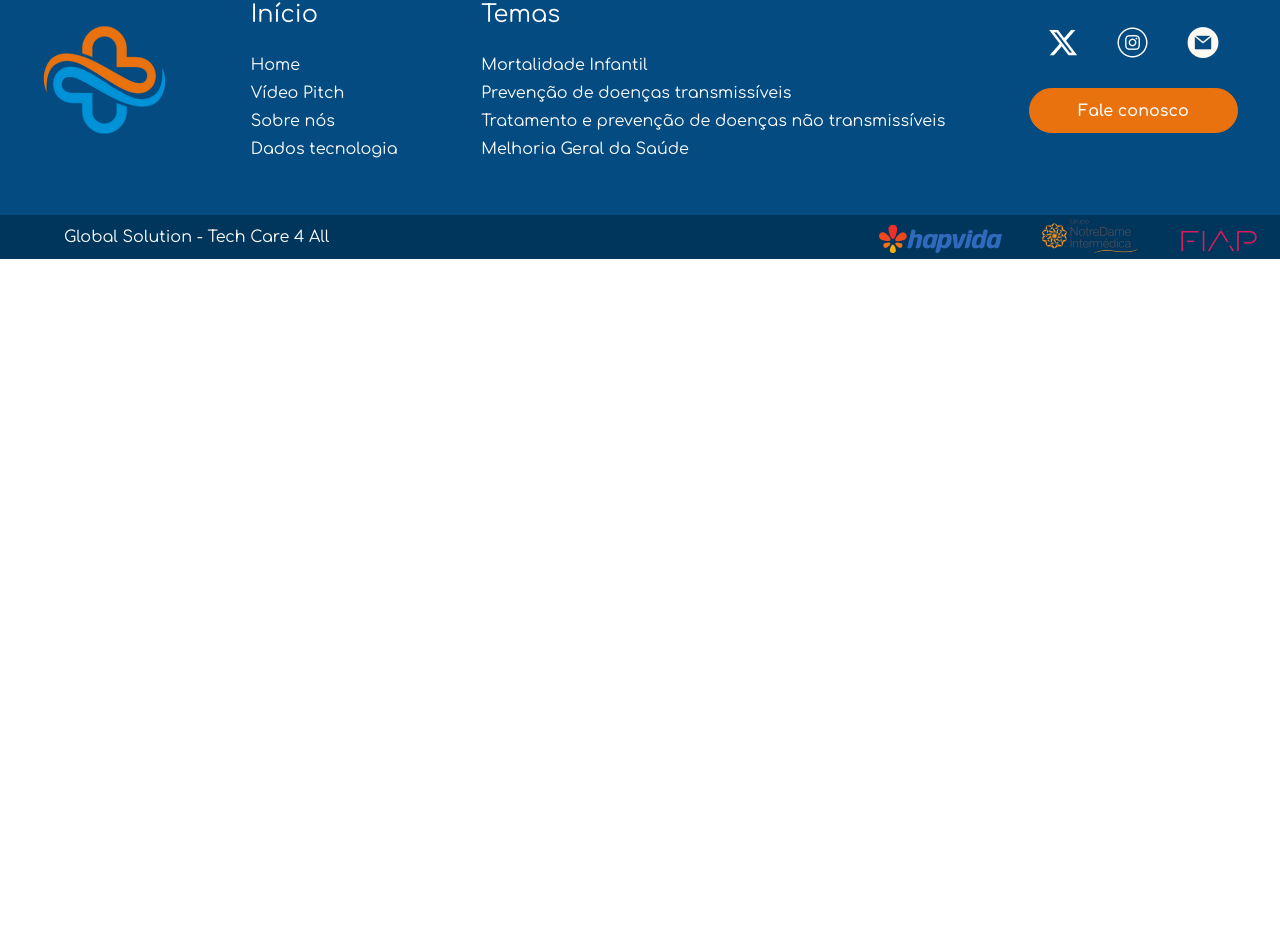
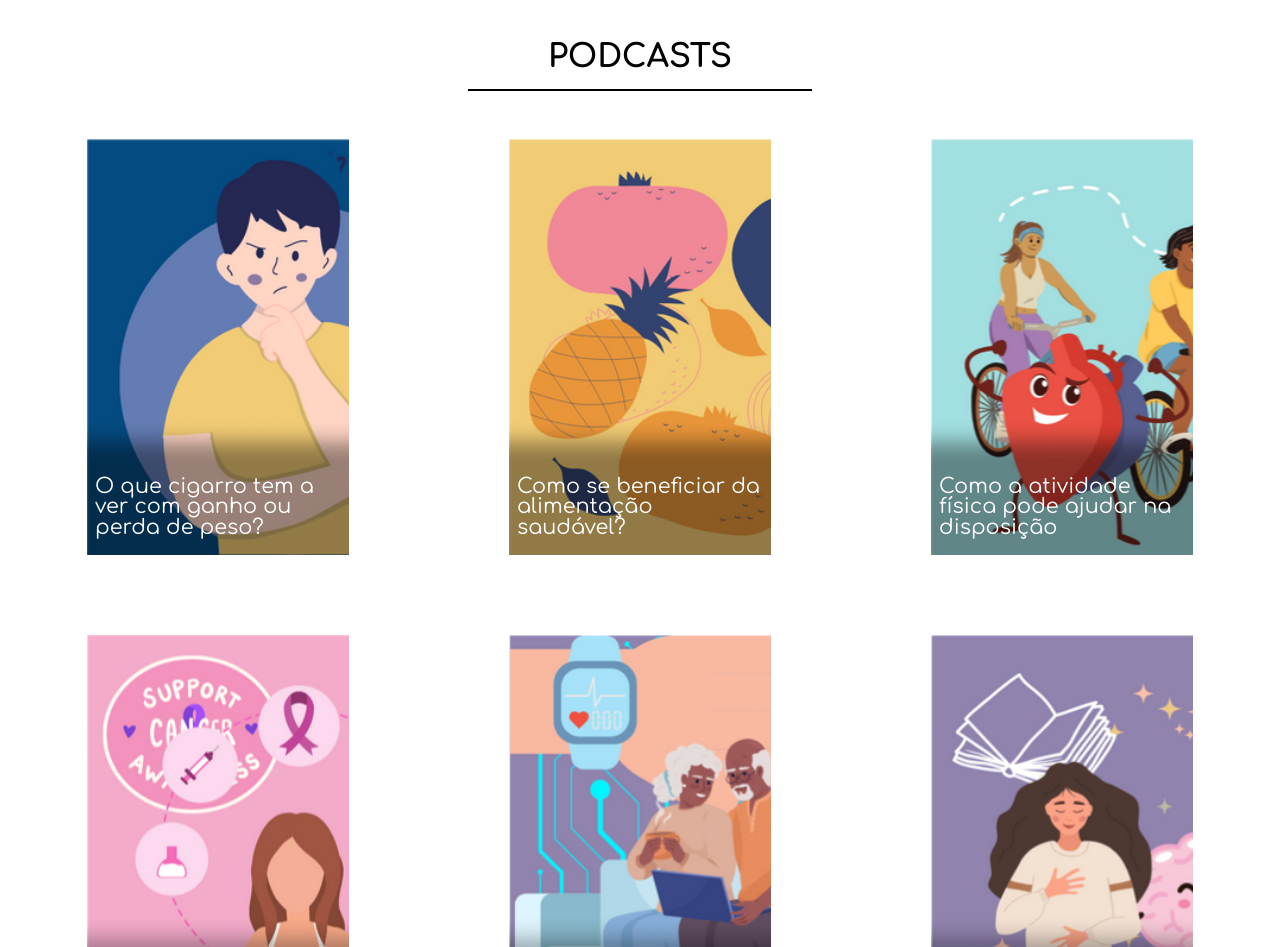
Before and after one commit to Babi-Tech-Cara-4-All/Babi-Tech-Care-4-All-App, a React (Vite) app: page /Melhoria-Geral-Da-Saude in a window 1280 px wide. Shown: the part 1853-2800 px from the top of the page. Before the commit the page ends 2112 px from the top, so only its background shows below. Built offline with nearby package versions, Linux system fonts and the light colour scheme.

Commit message:
add cards

```diff
--- a/src/Pages/MelhoriaGeralSaude/MelhoriaGeralSaude.jsx
+++ b/src/Pages/MelhoriaGeralSaude/MelhoriaGeralSaude.jsx
@@ -15,8 +15,10 @@ import i6 from "../../assets/imgMelhoria/i6.png";
 import info2 from "../../assets/imgMelhoria/info2.png";
 
 const MelhoriaGeralSaude = () => {
-  const [textoVisivel, setTextoVisivel] = useState("");
-  const [tituloAtivo, setTituloAtivo] = useState("");
+  const [textoVisivel, setTextoVisivel] = useState(
+    "Reforçar a prevenção e o tratamento dos problemas decorrentes do uso de substâncias, incluindo o abuso de drogas entorpecentes e uso nocivo do álcool."
+  );
+  const [tituloAtivo, setTituloAtivo] = useState("ODS 3.5");
 
   const odsList = [
     {
@@ -69,9 +71,6 @@ const MelhoriaGeralSaude = () => {
     setCurrentImage((prev) => (prev - 1 + images.length) % images.length);
   };
 
-
-
-
   return (
     <div className={styles.nTransmissivelContainer}>
       <div className={styles.bannerNTransmissivel}>
@@ -105,153 +104,78 @@ const MelhoriaGeralSaude = () => {
             <img src={ODS3} alt="" />
           </section>
           <section className={styles.carrossel}>
-
-
-          <a href={imageLinks[currentImage]} target="_blank" rel="noopener noreferrer">
-          <img src={images[currentImage]} alt="" />
-          </a>
-
-        <button className={styles.botao1} onClick={nextImage}> next </button>
-      </section>
-        </div>
-      </div>
-      {/* <div className={styles.gridArea}>
-        <div className={styles.bodyPage}>
-          <section className={styles.odsContainer}>
-            <div className={styles.odsImages}>
-              <img className={styles.baby} src={imgAbs} alt="baby"></img>
-              <img className={styles.babies} src={imgRela} alt="babies"></img>
-            </div>
-            <div className={styles.odsText}>
-              <div>
-                <h1>ODS 3.4 DA ONU</h1>
-                <h3>
-                  Até 2030, reduzir em um terço a mortalidade prematura por
-                  doenças não transmissíveis via prevenção e tratamento,
-                  promover a saúde mental e o bem-estar, a saúde do trabalhador
-                  e da trabalhadora, e prevenir o suicídio, alterando
-                  significativamente a tendência de aumento.
-                </h3>
-              </div>
-            </div>
+            <a
+              href={imageLinks[currentImage]}
+              target="_blank"
+              rel="noopener noreferrer"
+            >
+              <img src={images[currentImage]} alt="" />
+            </a>
+            <button className={styles.botao1} onClick={nextImage}>
+              next
+            </button>
           </section>
-          <section className={styles.mulherFalando}>
-            <h2>O que é uma doença crônica?</h2>
-            <img src={mulherFalando} alt="" />
+          <section className={styles.imagensTextoContainer}>
+            <h1>PODCASTS</h1>
+            <section className={styles.imagensTextoGrid}>
+              <a
+                href="https://soundcloud.com/saudebrasil/o-que-o-cigarro-tem-a-ver-com-o-ganho-ou-perda-de-peso"
+                target="_blank"
+                rel="noopener noreferrer"
+                className={styles.imagensTexto1}
+              >
+                <p>O que cigarro tem a ver com ganho ou perda de peso?</p>
+              </a>
+              <a
+                href="https://soundcloud.com/saudebrasil/como-se-beneficiar-da-alimentacao-saudavel"
+                target="_blank"
+                rel="noopener noreferrer"
+                className={styles.imagensTexto2}
+              >
+                <p>Como se beneficiar da alimentação saudável?</p>
+              </a>
+              <a
+                href="https://soundcloud.com/saudebrasil/como-a-pratica-de-atividade-fisica-pode-melhorar-a-disposicao"
+                target="_blank"
+                rel="noopener noreferrer"
+                className={styles.imagensTexto3}
+              >
+                {" "}
+                <p>Como a atividade física pode ajudar na disposição</p>
+              </a>
+              <a
+                href="https://soundcloud.com/saudebrasil/aleitamento-materno-protege-contra-o-cancer-de-mama"
+                target="_blank"
+                rel="noopener noreferrer"
+                className={styles.imagensTexto4}
+              >
+                {" "}
+                <p>Aleitamento materno protege contra o câncer de mama</p>
+              </a>
+              <a
+                href="https://www.boaconsulta.com/blog/aplicativos-saude-bem-estar/"
+                target="_blank"
+                rel="noopener noreferrer"
+                className={styles.imagensTexto5}
+              >
+                {" "}
+                <p>Aplicativos de saúde que você precisa conhecer!</p>
+              </a>
+              <a
+                href="https://soundcloud.com/saudebrasil/como-esta-sua-saude-mental-em-tempos-de-pandemia"
+                target="_blank"
+                rel="noopener noreferrer"
+                className={styles.imagensTexto6}
+              >
+                {" "}
+                <p>
+                  Como está sua saúde mental em tempos de pós - pandemia?
+                </p>
+              </a>
+            </section>
           </section>
         </div>
       </div>
-      <section className={styles.NTransmissivelSection}>
-        <div className={styles.gridNTransmissivel}>
-          <div className={styles.bodyNTransmissivel}>
-            <div className={styles.informacoes}>
-              <div className={styles.grafPizza}>
-                <img src={grafpizza} alt="grafico de pizza" />
-                <p>
-                  69% das mortes ocorridas no Brasil em 2016 <br /> foram por
-                  doenças crônicas não <br /> transmissíveis.
-                </p>
-              </div>
-              <p className={styles.informacoesDestaque}>
-                Maior alerta é na faixa de 30 a 69 anos, quando maioria das
-                mortes são consideradas evitáveis
-              </p>
-            </div>
-            <div className={styles.grafico}>
-              <img src={graflinha} alt="grafico de Linha" />
-            </div>
-          </div>
-        </div>
-      </section>
-      <section className={styles.section2}>
-        <section className={styles.gridArea2}>
-          <div className={styles.bodyPage2}>
-            <section className={styles.doencas}>
-              <h2>Doenças</h2>
-              <div className={styles.doencasFlex}>
-                <Reason icone={diabetes} texto="Diabetes" />
-                <Reason
-                  icone={mentais}
-                  texto="Condições mentais e neurológicas"
-                />
-                <Reason icone={cardio} texto="Doenças cardiovasculares" />
-                <Reason icone={respiratorias} texto="Doenças Respiratórias" />
-                <Reason icone={cancer} texto="Câncer" />
-              </div>
-            </section>
-            <section className={styles.doencas}>
-              <h2 className={styles.doencasH1azul}>Fatores de Risco</h2>
-              <div className={styles.doencasFlex}>
-                <Reason icone={alimentacao} texto="Alimentação inadequada" />
-                <Reason icone={alcool} texto="Uso abusivo de álcool" />
-                <Reason icone={poluicao} texto="Poluiçãou do ar" />
-                <Reason icone={tabagismo} texto="Tabagismo" />
-                <Reason icone={sedentarismo} texto="Sedentarismo" />
-              </div>
-            </section>
-          </div>
-        </section>
-      </section>
-      <section className={styles.BemEstarSection}>
-        <div className={styles.gridBemEstar}>
-          <div className={styles.bodyBemEstar}>
-            <div className={styles.headerBemEstar}>
-              <h1 className={styles.headerH1}>O Bem-Estar</h1>
-              <p className={styles.headerP}>
-                Conforme a Organização Mundial da Saúde, a definição que temos
-                sobre saúde é “um estado de completo bem-estar físico, mental e
-                social, e não apenas a ausência de doenças”
-              </p>
-            </div>
-            <div className={styles.bodyBemEstar}>
-              <BemEstarItem cor="azul" nome="Físico">
-                <p>
-                  Se refere a condição, ausência de doenças associada a um bom
-                  metabolismo.
-                </p>
-              </BemEstarItem>
-              <BemEstarItem cor="azul" nome="Econômico">
-                <p>Está relacionado a condições monetárias.</p>
-              </BemEstarItem>
-              <BemEstarItem cor="azul" nome="Social">
-                <p>
-                  Relacionado a qualidade de vida, envolvendo relações, prazer,
-                  liberdade e saúde ambiental.
-                </p>
-              </BemEstarItem>
-              <BemEstarItem cor="azul" nome="Mental">
-                <p>
-                  É o equilíbrio de sentimentos e emoções e o controle sobre
-                  eles.
-                </p>
-              </BemEstarItem>
-            </div>
-          </div>
-        </div>
-      </section>
-      <section className={styles.TecnlogiaSection}>
-        <div className={styles.gridTecnlogia}>
-          <div className={styles.bodyTecnlogia}>
-            <img src={relogio} alt="" />
-            <div className={styles.TecnlogiaItens}>
-              <h1>Superheroína: A Tecnologia!</h1>
-              <ul>
-                <li>+ monitoramento da própria saúde</li>
-                <li>+ alimentação saudável </li>
-                <li>+ exercícios</li>
-                <li>+ registros de condições</li>
-                <li>
-                  {" "}
-                  <span>
-                    {" "}
-                    = Prevenção de doenças e melhoria no tratamento e cuidado!
-                  </span>
-                </li>
-              </ul>
-            </div>
-          </div>
-        </div>
-      </section> */}
     </div>
   );
 };
--- a/src/Pages/MelhoriaGeralSaude/MelhoriaGeralSaude.module.scss
+++ b/src/Pages/MelhoriaGeralSaude/MelhoriaGeralSaude.module.scss
@@ -35,7 +35,7 @@
       grid-area: main;
       display: flex;
       flex-direction: column;
-      gap: 13rem;
+      gap: 10rem;
       font-family: Comfortaa;
       margin: 6rem 0 0 0;
       .odsContainer {
@@ -81,23 +81,126 @@
         }
       }
     }
-    .carrossel{
+    .carrossel {
       display: flex;
       width: 100%;
-      padding-bottom: 2rem;
       justify-content: center;
       align-items: center;
       flex-direction: row;
 
-      .botao1{
+      .botao1 {
         width: 50px;
         height: 50px;
         border-radius: 50px;
         background: #e9720f;
         color: white;
-        font-family: 'Comfortaa';
+        font-family: "Comfortaa";
         border: 1px solid #e9720f;
         margin-left: 1rem;
+      }
+    }
+    .imagensTextoContainer {
+      display: flex;
+      flex-direction: column;
+      align-items: center;
+      gap: 3rem;
+      h1 {
+        color: #000;
+        font-family: Comfortaa;
+        font-size: 2rem;
+        font-weight: 700;
+        padding: 1rem 5rem;
+        border-bottom: 2px solid #000;
+      }
+      .imagensTextoGrid {
+        display: grid;
+        grid-template-columns: repeat(3, 1fr);
+        grid-template-rows: repeat(2, auto);
+        column-gap: 10rem;
+        row-gap: 5rem;
+        align-self: center;
+        color: #fff;
+        font-size: 1.3rem;
+        .imagensTexto1 {
+          color: inherit;
+          cursor: pointer;
+          background-image: url("../../assets/imgMelhoria/i1.png");
+          background-repeat: no-repeat;
+          background-size: cover;
+          height: 24rem;
+          color: inherit;
+          cursor: pointer;
+          text-decoration: none;
+          display: flex;
+          flex-direction: column;
+          justify-content: end;
+          padding: 1rem 0.5rem;
+        }
+        .imagensTexto2 {
+          background-image: url("../../assets/imgMelhoria/i2.png");
+          background-repeat: no-repeat;
+          background-size: cover;
+          height: 24rem;
+          color: inherit;
+          cursor: pointer;
+          text-decoration: none;
+          display: flex;
+          flex-direction: column;
+          justify-content: end;
+          padding: 1rem 0.5rem;
+        }
+        .imagensTexto3 {
+          background-image: url("../../assets/imgMelhoria/i3.png");
+          background-repeat: no-repeat;
+          background-size: cover;
+          height: 24rem;
+          color: inherit;
+          cursor: pointer;
+          text-decoration: none;
+          display: flex;
+          flex-direction: column;
+          justify-content: end;
+          padding: 1rem 0.5rem;
+        }
+        .imagensTexto4 {
+          background-image: url("../../assets/imgMelhoria/i4.png");
+          background-repeat: no-repeat;
+          background-size: cover;
+          height: 24rem;
+          color: inherit;
+          cursor: pointer;
+          text-decoration: none;
+          display: flex;
+          flex-direction: column;
+          justify-content: end;
+          padding: 1rem 0.5rem;
+        }
+        .imagensTexto5 {
+          background-image: url("../../assets/imgMelhoria/i5.png");
+          background-repeat: no-repeat;
+          background-size: cover;
+          height: 24rem;
+          color: inherit;
+          cursor: pointer;
+          text-decoration: none;
+          display: flex;
+          flex-direction: column;
+          justify-content: end;
+          padding: 1rem 0.5rem;
+        }
+        .imagensTexto6 {
+          background-image: url("../../assets/imgMelhoria/i6.png");
+          background-repeat: no-repeat;
+          background-size: cover;
+          height: 24rem;
+          color: inherit;
+          cursor: pointer;
+          text-decoration: none;
+          display: flex;
+          flex-direction: column;
+          justify-content: end;
+          padding: 1rem 0.5rem;
+        }
       }
     }
 
```
